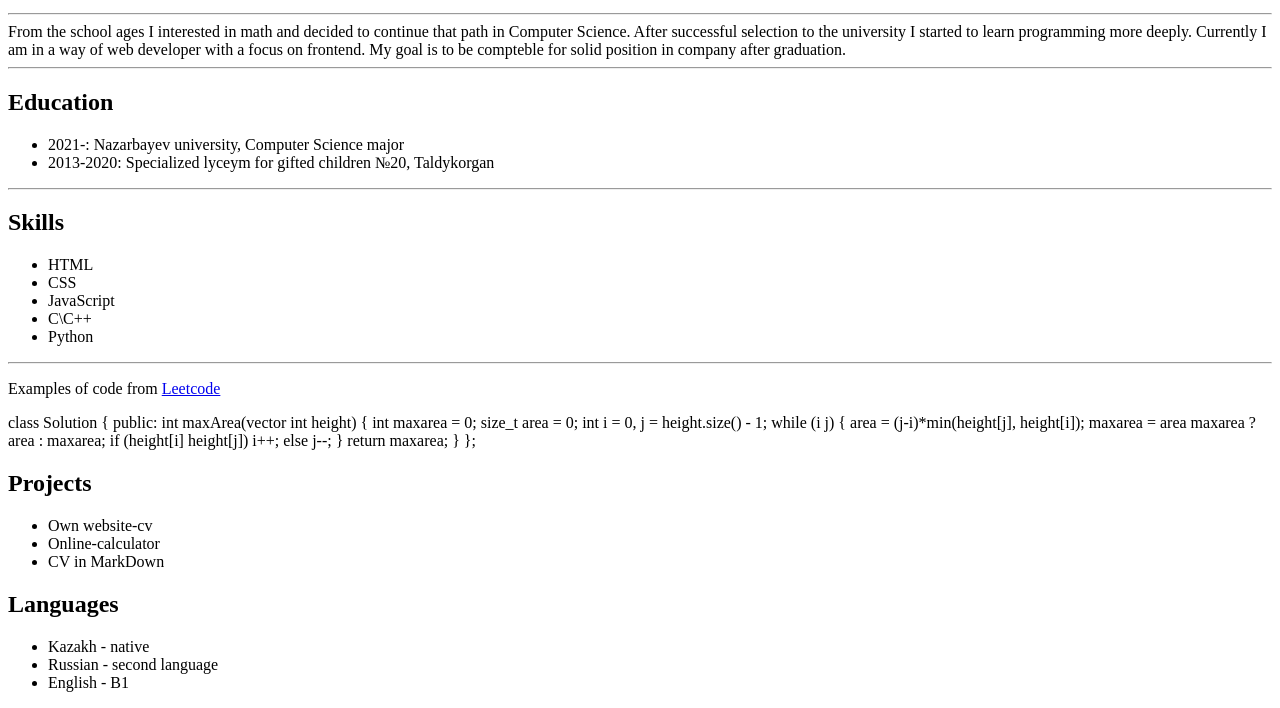
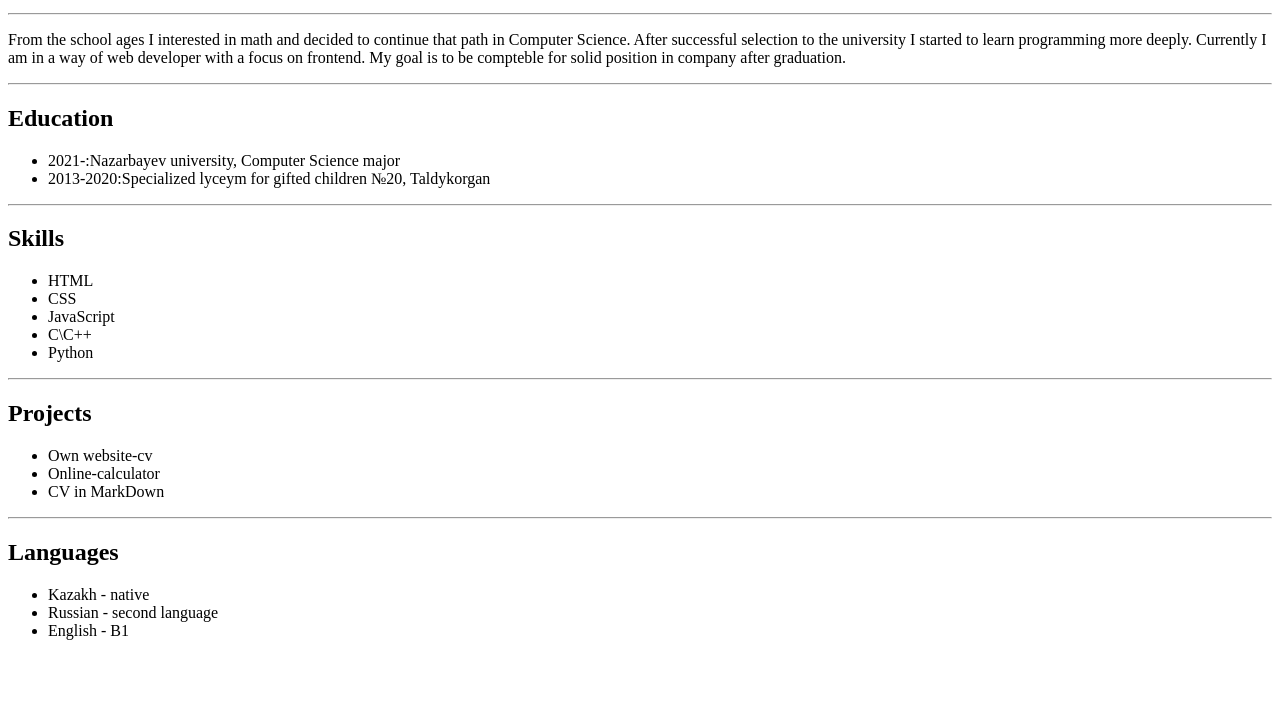
Before and after one commit to eskenzzo/rsschool-cv, a plain HTML site: page index.html in a window 1280 px wide. Shown: the part 206-914 px from the top of the page. After the commit the page ends 862 px from the top, so only its background shows below. Drawn offline with Linux system fonts and the light colour scheme.

Commit message:
feat: deleted code section

```diff
--- a/index.html
+++ b/index.html
@@ -14,21 +14,21 @@
         <header>
             <h2>Contacts</h2>
             <ul>
-                <li>Email: eskenzzo@gmail.com</li>
-                <li>Discord: eskenzzzo#1279</li>
-                <li>Telegram: eskenzzo</li>
+                <li>Email:eskenzzo@gmail.com</li>
+                <li>Discord:eskenzzzo#1279</li>
+                <li>Telegram:eskenzzo</li>
             </ul>
         </header>
         <hr>
         <section class="summary">
-            From the school ages I interested in math and decided to continue that path in Computer Science. After successful selection to the university I started to learn programming more deeply. Currently I am in a way of web developer with a focus on frontend. My goal is to be compteble for solid position in company after graduation.
+            <p>From the school ages I interested in math and decided to continue that path in Computer Science. After successful selection to the university I started to learn programming more deeply. Currently I am in a way of web developer with a focus on frontend. My goal is to be compteble for solid position in company after graduation.</p>
         </section>
         <hr>
         <section class="education">
             <h1>Education</h1>
             <ul>
-                <li>2021-: Nazarbayev university, Computer Science major</li>
-                <li>2013-2020: Specialized lyceym for gifted children №20, Taldykorgan</li>
+                <li>2021-:Nazarbayev university, Computer Science major</li>
+                <li>2013-2020:Specialized lyceym for gifted children №20, Taldykorgan</li>
             </ul>
         </section>
         <hr>
@@ -43,26 +43,6 @@
             </ul>
         </section>
         <hr>
-        <section class="examples">
-            <p>Examples of code from <a href="https://leetcode.com/problems/container-with-most-water/">Leetcode</a></p>
-            <p>
-                class Solution {
-                    public:
-                        int maxArea(vector int height) {
-                            int maxarea = 0;
-                            size_t area = 0;
-                            int i = 0, j = height.size() - 1;
-                            while (i  j) {
-                                area = (j-i)*min(height[j], height[i]);
-                                maxarea = area  maxarea ? area : maxarea;
-                                if (height[i]  height[j]) i++;
-                                    else j--;
-                            }
-                            return maxarea;
-                        }
-                    };
-            </p>
-        </section>
         <section class="projects">
             <h2>Projects</h2>
             <ul>
@@ -71,6 +51,7 @@
                 <li>CV in MarkDown</li>
             </ul>
         </section>
+        <hr>
         <section>
             <h2>Languages</h2>
             <ul>
```
